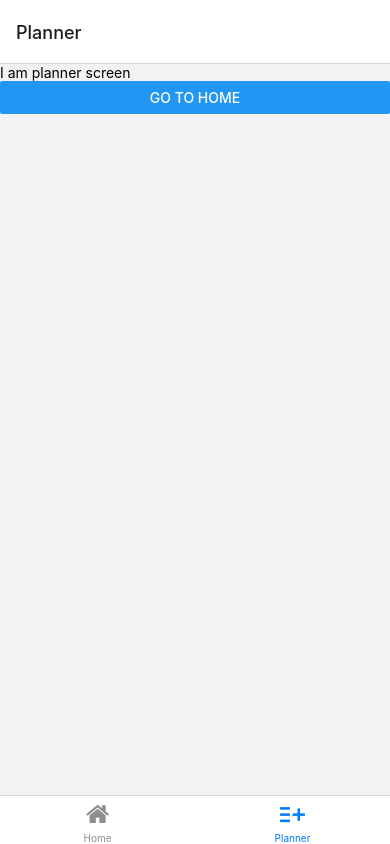
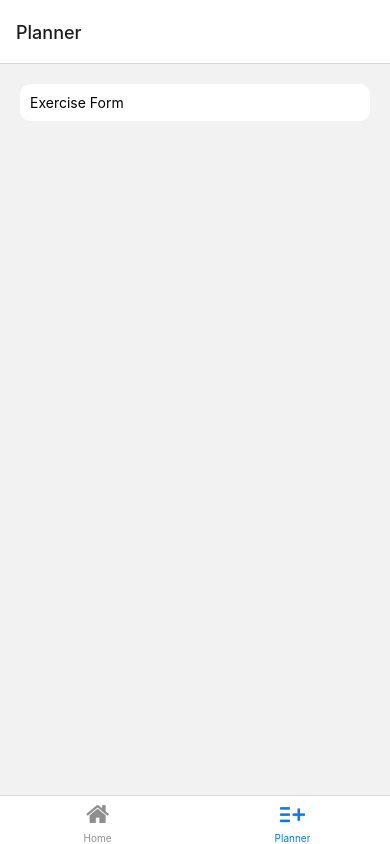
Before and after one commit to 1JigSaW/ReactNativeApp, a React Native app: screen /Planner in a window 390 px wide. Built offline with nearby package versions, Linux system fonts and the light colour scheme.

Commit message:
complete WorkoutDetail

```diff
--- /dev/null
+++ b/comonents/styled/WorkoutForm.tsx
@@ -0,0 +1,25 @@
+import { View, Text, StyleSheet } from "react-native";
+
+
+
+
+export default function WorkoutForm() {
+
+
+    return (
+        <View style={styles.container}>
+            <Text>
+                Exercise Form
+            </Text>
+        </View>
+    )
+}
+
+
+const styles = StyleSheet.create({
+    container: {
+        backgroundColor: "#fff",
+        borderRadius: 10,
+        padding: 10
+    }
+})
--- a/hooks/useCachedResources.ts
+++ b/hooks/useCachedResources.ts
@@ -10,6 +10,7 @@ export default function useCachedResourced() {
     useEffect(() =>{
         async function loadResourcesAndDataAsync() {
             try {
+
                 await initWorkouts();
                 await Font.loadAsync({
                     "sofiasans": require("../assets/fonts/SofiaSans-Regular.ttf"),
--- a/hooks/useCountDown.ts
+++ b/hooks/useCountDown.ts
@@ -5,7 +5,7 @@ import { useEffect, useRef, useState } from "react";
 
 export function useCountDown(
     idx: number,
-    initialCount: number
+    initialCount: number = -1
 ) {
     const intervalRef = useRef<number>();
     const [countDown, setCountDown] = useState(initialCount);
@@ -19,7 +19,7 @@ export function useCountDown(
               setCountDown((count) => {
                 return count - 1;
               })
-            }, 10)
+            }, 50)
           }
           return cleaup;
         }, [idx, isRunning])
--- a/screens/PlannerScreen.tsx
+++ b/screens/PlannerScreen.tsx
@@ -1,22 +1,20 @@
-import { useEffect } from "react";
-import { View, Text, Button } from "react-native";
+import { View, Text, Button, StyleSheet } from "react-native";
 import { NativeStackHeaderProps } from "@react-navigation/native-stack";
+import WorkoutForm from "../comonents/styled/WorkoutForm";
 
 export default function PlannerScreen({navigation}: any) {
 
-    useEffect(() => {
-        console.log("Rending Planner Screen");
-
-        return () => console.log("Unmounting Planner Screen")
-    }, [])
 
     return (
-        <View>
-            <Text>I am planner screen</Text>
-            <Button
-                title="Go to Home"
-                onPress={() => navigation.navigate("Home")}
-            />
+        <View style={styles.container}>
+           <WorkoutForm />
         </View>
     )
 }
+
+const styles = StyleSheet.create({
+    container: {
+        flex: 1,
+        padding: 20
+    }
+})
--- a/screens/WorkoutDetailScreen.tsx
+++ b/screens/WorkoutDetailScreen.tsx
@@ -10,6 +10,7 @@ import { FontAwesome } from "@expo/vector-icons";
 import WorkoutItem from "../comonents/WorkoutItem";
 import { SequenceItem } from "../types/data";
 import { useCountDown } from "../hooks/useCountDown";
+import { setStatusBarBackgroundColor } from "expo-status-bar";
 
 type DetailParams = {
     route: {
@@ -28,10 +29,9 @@ type DetailParams = {
 
     const workout = useWorkoutBySlug(route.params.slug);
 
-    const { countDown, isRunning, stop, start } = useCountDown(
-      trackerIdx,
-      trackerIdx >= 0 ? sequence[trackerIdx].duration : -1
-    )
+
+    const startupSeq = ["3", "2", "1", "Go"].reverse();
+    const { countDown, isRunning, stop, start } = useCountDown(trackerIdx)
 
 
     useEffect(() => {
@@ -46,9 +46,16 @@ type DetailParams = {
     }, [countDown])
 
     const addItemToSequence = (idx: number) => {
-      setSequence([...sequence, workout!.sequence[idx]]);
+      let newSequence = [];
+
+      if (idx > 0) {
+        newSequence = [...sequence, workout!.sequence[idx]]
+      } else {
+        newSequence = [workout!.sequence[idx]]
+      }
+      setSequence(newSequence);
       setTrackerIdx(idx);
-      start(100);
+      start(newSequence[idx].duration + startupSeq.length);
     }
 
     if (!workout) {
@@ -92,19 +99,44 @@ type DetailParams = {
             </View>
           </Modal>
         </WorkoutItem>
-        <View style={styles.centerView}>
-          { sequence.length === 0 &&
+        <View style={styles.wrapper}>
+          <View style={styles.counterUI}>
+            <View style={styles.counterItem}>
+              { sequence.length === 0 ?
               <FontAwesome
                 name="play-circle-o"
                 size={100}
                 onPress={() => addItemToSequence(0)}
+              /> :
+              isRunning ?
+              <FontAwesome
+                name="stop-circle-o"
+                size={100}
+                onPress={() => stop()}
+              /> :
+              <FontAwesome
+                name="play-circle-o"
+                size={100}
+                onPress={() => {
+                  if (hasReacedEnd) {
+                    addItemToSequence(0)
+                  } else {
+                    start(countDown)
+                  }
+
+                }}
               />
               }
+            </View>
             {
               sequence.length > 0 && countDown >= 0 &&
-            <View>
+              <View style={styles.counterItem}>
                 <Text style={{fontSize: 55}}>
-                {countDown}
+                  {
+                    countDown > sequence[trackerIdx].duration ?
+                    startupSeq[countDown - sequence[trackerIdx].duration - 1] :
+                    countDown
+                  }
                 </Text>
               </View>
             }
@@ -118,6 +150,7 @@ type DetailParams = {
                 "Great Job" : sequence[trackerIdx].name
               }
             </Text>
+          </View>
         </View>
       </View>
     )
@@ -136,10 +169,21 @@ const styles = StyleSheet.create({
     sequenceItem: {
       alignItems: "center"
     },
-    centerView: {
+    counterUI: {
       flexDirection: "row",
       justifyContent: "space-around",
       alignItems: "center",
       marginBottom: 20
+    },
+    counterItem: {
+      flex: 1,
+      alignItems: "center",
+    },
+    wrapper: {
+      borderRadius: 10,
+      borderColor: "rgba(0,0,0,0.1)",
+      backgroundColor: "#fff",
+      borderWidth: 1,
+      padding: 10
     }
 })
```
Lines whose indentation alone changed are shown as unchanged.
